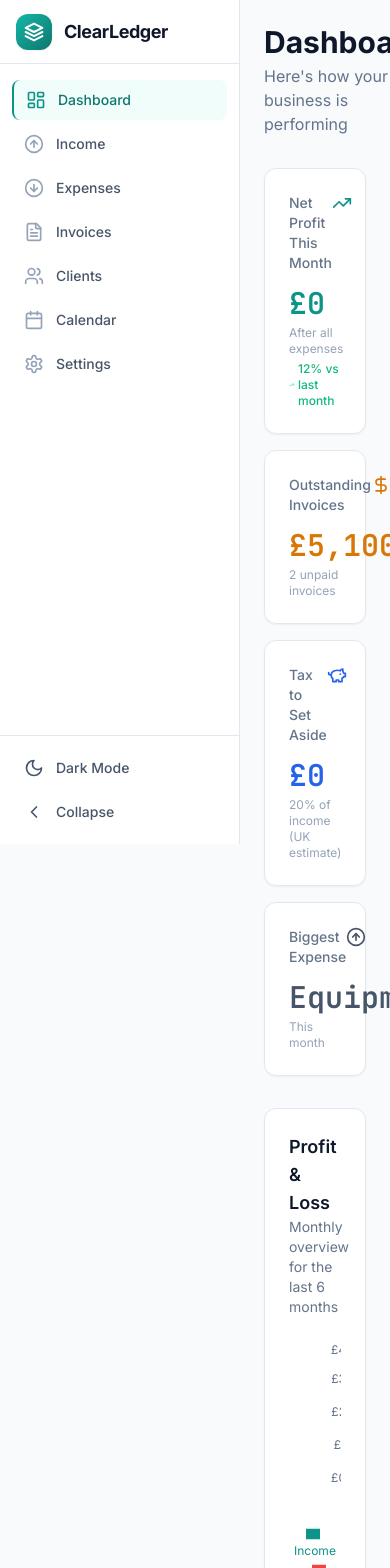
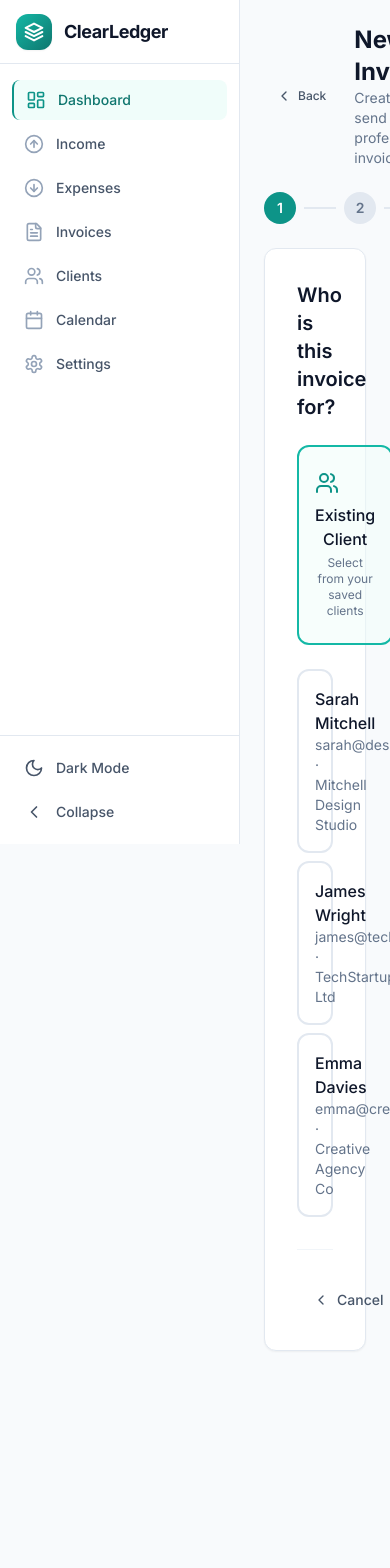
Before and after one commit to toffen28/ClearLedger, a Next.js app in the folder clearlogger/: page /dashboard in a window 390 px wide. Shown: the top 1568 px of the page. After the commit the page ends 1375 px from the top, so only its background shows below. Built offline with nearby package versions, Linux system fonts and the light colour scheme.

Commit message:
Update page.tsx

```diff
--- a/clearlogger/src/app/(app)/dashboard/page.tsx
+++ b/clearlogger/src/app/(app)/dashboard/page.tsx
@@ -1,214 +1,326 @@
 "use client";
 
+import { useState } from "react";
+import { useRouter } from "next/navigation";
 import { useApp } from "@/store/AppContext";
-import KPICard from "@/components/dashboard/KPICard";
-import ProfitLossChart from "@/components/dashboard/ProfitLossChart";
 import Card from "@/components/ui/Card";
 import Button from "@/components/ui/Button";
+import Input from "@/components/ui/Input";
+import Link from "next/link";
 import {
-  ArrowUpCircle,
-  DollarSign,
-  PiggyBank,
-  TrendingUp,
+  ChevronLeft,
+  ChevronRight,
   Plus,
-  ArrowUpRight,
-  Clock,
+  Trash2,
+  FileText,
+  Send,
   CheckCircle,
-  AlertCircle,
-  FileText,
-  X,
+  Users,
+  Eye,
 } from "lucide-react";
-import Link from "next/link";
+import type { InvoiceItem, Client } from "@/types";
 
-const STATUS_CONFIG: Record<string, { label: string; color: string; icon: typeof CheckCircle }> = {
-  paid: { label: "Paid", color: "bg-emerald-100 text-emerald-700", icon: CheckCircle },
-  sent: { label: "Sent", color: "bg-blue-100 text-blue-700", icon: Clock },
-  overdue: { label: "Overdue", color: "bg-amber-100 text-amber-700", icon: AlertCircle },
-  draft: { label: "Draft", color: "bg-slate-100 text-slate-600", icon: FileText },
-  cancelled: { label: "Cancelled", color: "bg-slate-100 text-slate-400", icon: X },
+const STEPS = ["Client", "Line Items", "Details", "Review"];
+
+export default function NewInvoicePage() {
+  const router = useRouter();
+  const { clients, addInvoice } = useApp();
+
+  const [step, setStep] = useState(0);
+  const [clientId, setClientId] = useState("");
+  const [newClient, setNewClient] = useState({ name: "", email: "", company: "" });
+  const [useNewClient, setUseNewClient] = useState(false);
+  const [items, setItems] = useState<InvoiceItem[]>([
+    { id: "i1", description: "", quantity: 1, rate: 0, amount: 0 },
+  ]);
+  const [dueDate, setDueDate] = useState(() => {
+    const d = new Date();
+    d.setDate(d.getDate() + 30);
+    return d.toISOString().split('T')[0];
+  });
+  const [notes, setNotes] = useState("");
+  const [sending, setSending] = useState(false);
+
+  const existingClient = clients.find(c => c.id === clientId);
+  const selectedClient: Client = useNewClient
+    ? { id: "new", name: newClient.name, email: newClient.email, company: newClient.company, createdAt: new Date().toISOString() }
+    : existingClient!;
+
+  const total = items.reduce((s, i) => s + i.amount, 0);
+  const invoiceNumber = `CL-${String(Date.now()).slice(-4)}`;
+
+  const handleAddItem = () => {
+    setItems(prev => [...prev, { id: `i-${Date.now()}`, description: "", quantity: 1, rate: 0, amount: 0 }]);
   };
 
-export default function DashboardPage() {
-  const { getDashboardData, invoices } = useApp();
-  const data = getDashboardData();
+  const handleRemoveItem = (id: string) => {
+    if (items.length > 1) setItems(prev => prev.filter(i => i.id !== id));
+  };
 
-  const formatCurrency = (n: number) => `£${n.toLocaleString('en-GB', { minimumFractionDigits: 0, maximumFractionDigits: 0 })}`;
-  const formatDate = (d: string) => new Date(d).toLocaleDateString('en-GB', { day: 'numeric', month: 'short' });
+  const handleItemChange = (id: string, field: keyof InvoiceItem, value: string | number) => {
+    setItems(prev => prev.map(i => {
+      if (i.id !== id) return i;
+      const updated = { ...i, [field]: value };
+      if (field === 'quantity' || field === 'rate') {
+        updated.amount = updated.quantity * updated.rate;
+      }
+      return updated;
+    }));
+  };
+
+  const canProceed = () => {
+    if (step === 0) return useNewClient ? (newClient.name && newClient.email) : !!clientId;
+    if (step === 1) return items.every(i => i.description && i.amount > 0);
+    if (step === 2) return !!dueDate;
+    return true;
+  };
+
+  const handleSend = async () => {
+    setSending(true);
+    await new Promise(r => setTimeout(r, 1000));
+    const client = selectedClient!;
+    addInvoice({
+      id: `inv-${Date.now()}`,
+      invoiceNumber,
+      clientId: ('id' in client ? client.id : undefined) || "new",
+      clientName: client.name,
+      clientEmail: client.email,
+      items,
+      status: 'sent',
+      amount: total,
+      dueDate,
+      sentAt: new Date().toISOString().split('T')[0],
+      notes,
+    });
+    setSending(false);
+    router.push("/invoices");
+  };
+
+  const formatCurrency = (n: number) => `£${n.toLocaleString('en-GB', { minimumFractionDigits: 2 })}`;
+  const formatDate = (d: string) => new Date(d).toLocaleDateString('en-GB', { day: 'numeric', month: 'long', year: 'numeric' });
 
   return (
-    <div className="space-y-8 animate-fade-in">
+    <div className="space-y-6 animate-fade-in max-w-4xl mx-auto">
       {/* Header */}
-      <div className="flex items-center justify-between">
+      <div className="flex items-center gap-4">
+        <Link href="/invoices">
+          <Button variant="ghost" size="sm"><ChevronLeft size={16} /> Back</Button>
+        </Link>
         <div>
-          <h1 className="text-3xl font-bold text-slate-900 dark:text-white">Dashboard</h1>
-          <p className="text-slate-500 dark:text-slate-400 mt-1">Here's how your business is performing</p>
-        </div>
-        <div className="flex items-center gap-3">
-          <Link href="/income">
-            <Button variant="secondary" size="md">
-              <Plus size={16} />
-              Add Income
-            </Button>
-          </Link>
-          <Link href="/invoices/new">
-            <Button variant="primary" size="md">
-              <Plus size={16} />
-              New Invoice
-            </Button>
-          </Link>
+          <h1 className="text-2xl font-bold text-slate-900 dark:text-white">New Invoice</h1>
+          <p className="text-slate-500 text-sm">Create and send a professional invoice</p>
         </div>
       </div>
 
-      {/* KPI Cards */}
-      <div className="grid grid-cols-1 sm:grid-cols-2 lg:grid-cols-4 gap-4">
-        <KPICard
-          title="Net Profit This Month"
-          value={formatCurrency(data.netProfitThisMonth)}
-          subtitle="After all expenses"
-          trend={12}
-          accentColor="text-teal-600 dark:text-teal-400"
-          icon={<TrendingUp size={20} />}
-        />
-        <KPICard
-          title="Outstanding Invoices"
-          value={formatCurrency(data.outstandingInvoices)}
-          subtitle={`${data.outstandingInvoicesList.length} unpaid invoice${data.outstandingInvoicesList.length !== 1 ? 's' : ''}`}
-          accentColor="text-amber-600 dark:text-amber-400"
-          icon={<DollarSign size={20} />}
-        />
-        <KPICard
-          title="Tax to Set Aside"
-          value={formatCurrency(data.taxToSetAside)}
-          subtitle="20% of income (UK estimate)"
-          accentColor="text-blue-600 dark:text-blue-400"
-          icon={<PiggyBank size={20} />}
-        />
-        <KPICard
-          title="Biggest Expense"
-          value={data.biggestExpenseCategory}
-          subtitle="This month"
-          accentColor="text-slate-600 dark:text-slate-400"
-          icon={<ArrowUpCircle size={20} />}
-        />
+      {/* Step Indicator */}
+      <div className="flex items-center gap-2">
+        {STEPS.map((s, i) => (
+          <div key={s} className="flex items-center gap-2">
+            <div className={`w-8 h-8 rounded-full flex items-center justify-center text-sm font-semibold transition-colors ${
+              i <= step ? "bg-teal-600 text-white" : "bg-slate-200 dark:bg-slate-700 text-slate-500"
+            }`}>
+              {i < step ? <CheckCircle size={16} /> : i + 1}
             </div>
-
-      {/* Charts + Sidebar */}
-      <div className="grid grid-cols-1 lg:grid-cols-3 gap-6">
-        {/* Chart */}
-        <div className="lg:col-span-2">
-          <ProfitLossChart />
-        </div>
-
-        {/* Quick stats */}
-        <div className="space-y-4">
-          <Card className="p-6">
-            <h3 className="text-sm font-semibold text-slate-500 dark:text-slate-400 uppercase tracking-wide mb-4">Invoice Status</h3>
-            <div className="space-y-3">
-              {[
-                { label: "Paid this month", value: invoices.filter(i => i.status === 'paid').reduce((s, i) => s + i.amount, 0), color: "bg-emerald-500" },
-                { label: "Sent & awaiting", value: invoices.filter(i => i.status === 'sent').reduce((s, i) => s + i.amount, 0), color: "bg-blue-500" },
-                { label: "Overdue", value: invoices.filter(i => i.status === 'overdue').reduce((s, i) => s + i.amount, 0), color: "bg-amber-500" },
-              ].map(s => (
-                <div key={s.label} className="flex items-center justify-between">
-                  <div className="flex items-center gap-2">
-                    <div className={`w-2 h-2 rounded-full ${s.color}`} />
-                    <span className="text-sm text-slate-600 dark:text-slate-300">{s.label}</span>
-                  </div>
-                  <span className="font-mono font-semibold text-slate-900 dark:text-white">{formatCurrency(s.value)}</span>
+            <span className={`text-sm font-medium hidden sm:block ${i <= step ? "text-slate-900 dark:text-white" : "text-slate-400"}`}>{s}</span>
+            {i < STEPS.length - 1 && <div className={`w-8 h-0.5 ${i < step ? "bg-teal-600" : "bg-slate-200 dark:bg-slate-700"}`} />}
           </div>
         ))}
       </div>
-          </Card>
 
-          <Card className="p-6">
-            <h3 className="text-sm font-semibold text-slate-500 dark:text-slate-400 uppercase tracking-wide mb-4">Quick Links</h3>
-            <div className="space-y-2">
-              <Link href="/invoices" className="flex items-center justify-between p-3 rounded-lg hover:bg-slate-50 dark:hover:bg-slate-700/50 transition-colors">
-                <span className="text-sm font-medium text-slate-700 dark:text-slate-200">View all invoices</span>
-                <ArrowUpRight size={16} className="text-slate-400" />
-              </Link>
-              <Link href="/clients" className="flex items-center justify-between p-3 rounded-lg hover:bg-slate-50 dark:hover:bg-slate-700/50 transition-colors">
-                <span className="text-sm font-medium text-slate-700 dark:text-slate-200">Manage clients</span>
-                <ArrowUpRight size={16} className="text-slate-400" />
-              </Link>
-              <Link href="/calendar" className="flex items-center justify-between p-3 rounded-lg hover:bg-slate-50 dark:hover:bg-slate-700/50 transition-colors">
-                <span className="text-sm font-medium text-slate-700 dark:text-slate-200">Cashflow calendar</span>
-                <ArrowUpRight size={16} className="text-slate-400" />
-              </Link>
-            </div>
-          </Card>
-        </div>
+      {/* Step Content */}
+      <Card className="p-8">
+        {/* Step 0: Client */}
+        {step === 0 && (
+          <div className="space-y-6">
+            <h2 className="text-xl font-semibold text-slate-900 dark:text-white">Who is this invoice for?</h2>
+            <div className="flex gap-4 mb-6">
+              <button
+                onClick={() => setUseNewClient(false)}
+                className={`flex-1 p-4 rounded-xl border-2 transition-colors ${!useNewClient ? "border-teal-500 bg-teal-50/50" : "border-slate-200 dark:border-slate-700"}`}
+              >
+                <Users size={24} className={`mb-2 ${!useNewClient ? "text-teal-600" : "text-slate-400"}`} />
+                <p className="font-medium text-slate-900 dark:text-white">Existing Client</p>
+                <p className="text-xs text-slate-500 mt-1">Select from your saved clients</p>
+              </button>
+              <button
+                onClick={() => setUseNewClient(true)}
+                className={`flex-1 p-4 rounded-xl border-2 transition-colors ${useNewClient ? "border-teal-500 bg-teal-50/50" : "border-slate-200 dark:border-slate-700"}`}
+              >
+                <Plus size={24} className={`mb-2 ${useNewClient ? "text-teal-600" : "text-slate-400"}`} />
+                <p className="font-medium text-slate-900 dark:text-white">New Client</p>
+                <p className="text-xs text-slate-500 mt-1">Enter details for a new client</p>
+              </button>
             </div>
 
-      {/* Recent Transactions + Outstanding Invoices */}
-      <div className="grid grid-cols-1 lg:grid-cols-2 gap-6">
-        {/* Recent Transactions */}
-        <Card className="p-6">
-          <div className="flex items-center justify-between mb-6">
-            <h3 className="text-lg font-semibold text-slate-900 dark:text-white">Recent Transactions</h3>
-            <Link href="/income" className="text-sm text-teal-600 dark:text-teal-400 font-medium hover:underline">View all</Link>
+            {!useNewClient ? (
+              <div className="space-y-2">
+                {clients.map(c => (
+                  <button
+                    key={c.id}
+                    onClick={() => setClientId(c.id)}
+                    className={`w-full p-4 rounded-xl border-2 text-left transition-colors ${
+                      clientId === c.id ? "border-teal-500 bg-teal-50/50" : "border-slate-200 dark:border-slate-700 hover:border-slate-300"
+                    }`}
+                  >
+                    <p className="font-medium text-slate-900 dark:text-white">{c.name}</p>
+                    <p className="text-sm text-slate-500">{c.email} {c.company ? `· ${c.company}` : ''}</p>
+                  </button>
+                ))}
               </div>
+            ) : (
+              <div className="space-y-4">
+                <Input label="Client Name" placeholder="Sarah Mitchell" value={newClient.name} onChange={e => setNewClient(c => ({ ...c, name: e.target.value }))} required />
+                <Input label="Email" type="email" placeholder="sarah@example.com" value={newClient.email} onChange={e => setNewClient(c => ({ ...c, email: e.target.value }))} required />
+                <Input label="Company (optional)" placeholder="Mitchell Design Studio" value={newClient.company} onChange={e => setNewClient(c => ({ ...c, company: e.target.value }))} />
+              </div>
+            )}
+          </div>
+        )}
+
+        {/* Step 1: Line Items */}
+        {step === 1 && (
+          <div className="space-y-6">
+            <h2 className="text-xl font-semibold text-slate-900 dark:text-white">What are you charging for?</h2>
             <div className="space-y-3">
-            {data.recentTransactions.map((t) => (
-              <div key={t.id} className="flex items-center justify-between py-3 border-b border-slate-100 dark:border-slate-700 last:border-0">
-                <div className="flex items-center gap-3">
-                  <div className={`w-9 h-9 rounded-lg flex items-center justify-center ${t.type === 'income' ? 'bg-emerald-50 text-emerald-600' : 'bg-red-50 text-red-600'}`}>
-                    {t.type === 'income' ? <ArrowUpCircle size={18} /> : <ArrowUpCircle size={18} style={{ transform: 'rotate(180deg)' }} />}
+              <div className="grid grid-cols-12 gap-3 text-sm font-medium text-slate-500 dark:text-slate-400 px-1">
+                <div className="col-span-5">Description</div>
+                <div className="col-span-2">Qty</div>
+                <div className="col-span-2">Rate</div>
+                <div className="col-span-2 text-right">Amount</div>
+                <div className="col-span-1"></div>
               </div>
-                  <div>
-                    <p className="text-sm font-medium text-slate-900 dark:text-white">{t.description}</p>
-                    <p className="text-xs text-slate-500">{t.category} · {formatDate(t.date)}</p>
+              {items.map((item) => (
+                <div key={item.id} className="grid grid-cols-12 gap-3 items-center">
+                  <input
+                    type="text"
+                    placeholder="Design services"
+                    value={item.description}
+                    onChange={e => handleItemChange(item.id, 'description', e.target.value)}
+                    className="col-span-5 px-3 py-2 rounded-lg border border-slate-200 dark:border-slate-700 bg-white dark:bg-slate-800 text-sm focus:outline-none focus:ring-2 focus:ring-teal-500"
+                  />
+                  <input
+                    type="number"
+                    placeholder="1"
+                    value={item.quantity || ''}
+                    onChange={e => handleItemChange(item.id, 'quantity', parseInt(e.target.value) || 0)}
+                    className="col-span-2 px-3 py-2 rounded-lg border border-slate-200 dark:border-slate-700 bg-white dark:bg-slate-800 text-sm focus:outline-none focus:ring-2 focus:ring-teal-500"
+                  />
+                  <input
+                    type="number"
+                    placeholder="0.00"
+                    value={item.rate || ''}
+                    onChange={e => handleItemChange(item.id, 'rate', parseFloat(e.target.value) || 0)}
+                    className="col-span-2 px-3 py-2 rounded-lg border border-slate-200 dark:border-slate-700 bg-white dark:bg-slate-800 text-sm focus:outline-none focus:ring-2 focus:ring-teal-500"
+                  />
+                  <div className="col-span-2 text-right font-mono font-semibold text-slate-900 dark:text-white">
+                    {formatCurrency(item.amount)}
                   </div>
-                </div>
-                <span className={`font-mono font-semibold ${t.type === 'income' ? 'text-emerald-600' : 'text-red-600'}`}>
-                  {t.type === 'income' ? '+' : '-'}{formatCurrency(t.amount)}
-                </span>
+                  <button onClick={() => handleRemoveItem(item.id)} className="col-span-1 p-2 rounded-lg hover:bg-red-50 text-slate-400 hover:text-red-500 flex justify-end">
+                    <Trash2 size={16} />
+                  </button>
                 </div>
               ))}
             </div>
-        </Card>
+            <Button variant="ghost" size="sm" onClick={handleAddItem}><Plus size={14} /> Add Line Item</Button>
+            <div className="flex justify-end pt-4 border-t border-slate-100 dark:border-slate-700">
+              <div className="text-right">
+                <p className="text-sm text-slate-500">Total</p>
+                <p className="text-3xl font-bold font-mono text-slate-900 dark:text-white">{formatCurrency(total)}</p>
+              </div>
+            </div>
+          </div>
+        )}
 
-        {/* Outstanding Invoices */}
-        <Card className="p-6">
-          <div className="flex items-center justify-between mb-6">
-            <h3 className="text-lg font-semibold text-slate-900 dark:text-white">Outstanding Invoices</h3>
-            <Link href="/invoices" className="text-sm text-teal-600 dark:text-teal-400 font-medium hover:underline">View all</Link>
+        {/* Step 2: Details */}
+        {step === 2 && (
+          <div className="space-y-6">
+            <h2 className="text-xl font-semibold text-slate-900 dark:text-white">Invoice details</h2>
+            <div className="space-y-4">
+              <div className="grid grid-cols-1 md:grid-cols-2 gap-4">
+                <div>
+                  <p className="text-sm font-medium text-slate-700 dark:text-slate-300 mb-1">Invoice Number</p>
+                  <p className="font-mono text-lg text-slate-900 dark:text-white">{invoiceNumber}</p>
                 </div>
-          <div className="space-y-3">
-            {data.outstandingInvoicesList.length === 0 ? (
-              <div className="text-center py-8">
-                <CheckCircle size={32} className="text-slate-300 mx-auto mb-2" />
-                <p className="text-slate-500 text-sm">All invoices are paid!</p>
-              </div>
-            ) : (
-              data.outstandingInvoicesList.map((inv) => {
-                const config = STATUS_CONFIG[inv.status] || STATUS_CONFIG.draft;
-                const StatusIcon = config.icon;
-                return (
-                  <div key={inv.id} className="flex items-center justify-between py-3 border-b border-slate-100 dark:border-slate-700 last:border-0">
-                    <div className="flex items-center gap-3">
-                      <div className="w-9 h-9 rounded-lg bg-slate-100 dark:bg-slate-700 flex items-center justify-center">
-                        <FileText size={18} className="text-slate-500" />
+                <Input label="Due Date" type="date" value={dueDate} onChange={e => setDueDate(e.target.value)} required />
               </div>
               <div>
-                        <p className="text-sm font-medium text-slate-900 dark:text-white">{inv.clientName}</p>
-                        <p className="text-xs text-slate-500">{inv.invoiceNumber} · Due {formatDate(inv.dueDate)}</p>
+                <label className="block text-sm font-medium text-slate-700 dark:text-slate-300 mb-1">Notes (optional)</label>
+                <textarea
+                  placeholder="Payment terms, thank you message, etc."
+                  value={notes}
+                  onChange={e => setNotes(e.target.value)}
+                  rows={3}
+                  className="w-full px-3 py-2 rounded-lg border border-slate-200 dark:border-slate-700 bg-white dark:bg-slate-800 text-sm focus:outline-none focus:ring-2 focus:ring-teal-500 resize-none"
+                />
               </div>
             </div>
-                    <div className="flex items-center gap-3">
-                      <span className={`inline-flex items-center gap-1 px-2 py-1 rounded-full text-xs font-medium ${config.color}`}>
-                        <StatusIcon size={12} />
-                        {config.label}
-                      </span>
-                      <span className="font-mono font-semibold text-slate-900 dark:text-white">{formatCurrency(inv.amount)}</span>
+          </div>
+        )}
+
+        {/* Step 3: Review */}
+        {step === 3 && (
+          <div className="space-y-6">
+            <h2 className="text-xl font-semibold text-slate-900 dark:text-white">Review & Send</h2>
+            <div className="bg-slate-50 dark:bg-slate-800/50 rounded-xl p-6 space-y-4">
+              <div className="flex items-start justify-between">
+                <div>
+                  <p className="text-xs font-medium text-slate-500 uppercase tracking-wide mb-1">Invoice</p>
+                  <p className="text-2xl font-bold font-mono text-slate-900 dark:text-white">{invoiceNumber}</p>
+                </div>
+                <div className="text-right">
+                  <p className="text-xs font-medium text-slate-500 uppercase tracking-wide mb-1">Total Due</p>
+                  <p className="text-3xl font-bold font-mono text-teal-600">{formatCurrency(total)}</p>
                 </div>
               </div>
-                );
-              })
+              <div className="border-t border-slate-200 dark:border-slate-700 pt-4">
+                <p className="text-xs font-medium text-slate-500 uppercase tracking-wide mb-2">Bill To</p>
+                <p className="font-semibold text-slate-900 dark:text-white">{selectedClient?.name}</p>
+                <p className="text-sm text-slate-500">{selectedClient?.email}</p>
+                {selectedClient?.company && <p className="text-sm text-slate-500">{selectedClient.company}</p>}
+              </div>
+              <div className="border-t border-slate-200 dark:border-slate-700 pt-4">
+                <p className="text-xs font-medium text-slate-500 uppercase tracking-wide mb-2">Due Date</p>
+                <p className="text-slate-900 dark:text-white">{formatDate(dueDate)}</p>
+              </div>
+              <div className="border-t border-slate-200 dark:border-slate-700 pt-4">
+                <p className="text-xs font-medium text-slate-500 uppercase tracking-wide mb-2">Items</p>
+                {items.map(item => (
+                  <div key={item.id} className="flex justify-between py-1">
+                    <span className="text-slate-700 dark:text-slate-300">{item.description}</span>
+                    <span className="font-mono text-slate-900 dark:text-white">{formatCurrency(item.amount)}</span>
+                  </div>
+                ))}
+                <div className="flex justify-between pt-2 border-t border-slate-100 dark:border-slate-700 mt-2">
+                  <span className="font-semibold text-slate-900 dark:text-white">Total</span>
+                  <span className="font-bold font-mono text-slate-900 dark:text-white">{formatCurrency(total)}</span>
+                </div>
+              </div>
+              {notes && (
+                <div className="border-t border-slate-200 dark:border-slate-700 pt-4">
+                  <p className="text-xs font-medium text-slate-500 uppercase tracking-wide mb-2">Notes</p>
+                  <p className="text-sm text-slate-600 dark:text-slate-400">{notes}</p>
+                </div>
+              )}
+            </div>
+          </div>
+        )}
+
+        {/* Navigation */}
+        <div className="flex items-center justify-between pt-8 border-t border-slate-100 dark:border-slate-700 mt-8">
+          <Button variant="ghost" onClick={() => step > 0 ? setStep(s => s - 1) : router.push('/invoices')}>
+            <ChevronLeft size={16} /> {step > 0 ? "Back" : "Cancel"}
+          </Button>
+          {step < 3 ? (
+            <Button variant="primary" onClick={() => setStep(s => s + 1)} disabled={!canProceed()}>
+              Continue <ChevronRight size={16} />
+            </Button>
+          ) : (
+            <Button variant="primary" onClick={handleSend} disabled={sending}>
+              {sending ? "Sending..." : <><Send size={16} /> Send Invoice</>}
+            </Button>
           )}
         </div>
       </Card>
     </div>
-    </div>
   );
 }
```
Lines whose indentation alone changed are shown as unchanged.
